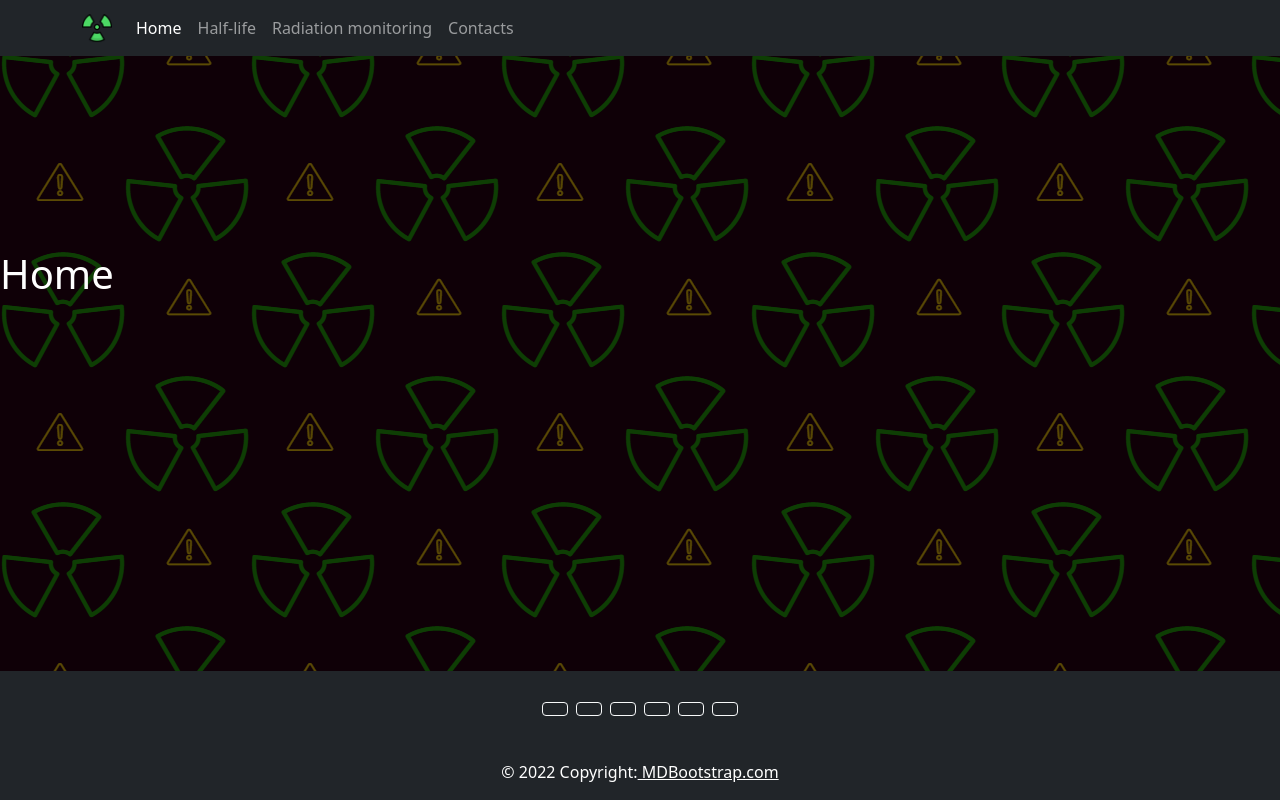
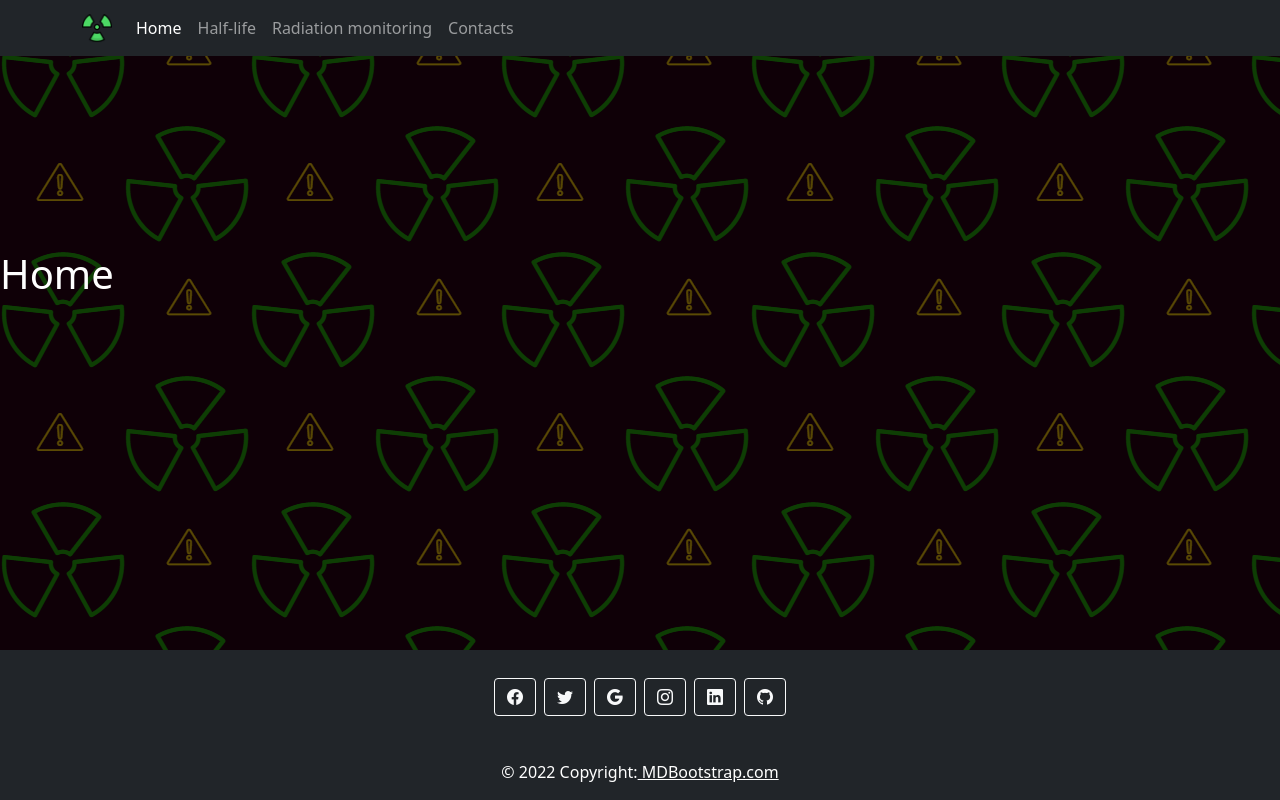
Before and after one commit to svoboda-core/Radioactivity, a React (Create React App) app: page / in a window 1280 px wide. Built offline with nearby package versions, Linux system fonts and the light colour scheme.

Commit message:
fix: display of social icons

```diff
--- a/package.json
+++ b/package.json
@@ -7,6 +7,7 @@
     "@testing-library/react": "^12.1.2",
     "@testing-library/user-event": "^13.5.0",
     "bootstrap": "^5.1.3",
+    "bootstrap-icons": "^1.8.1",
     "react": "^17.0.2",
     "react-bootstrap": "^2.1.2",
     "react-dom": "^17.0.2",
--- a/src/Components/Footer.js
+++ b/src/Components/Footer.js
@@ -1,5 +1,6 @@
 import React from "react";
 import { } from "react-bootstrap";
+
 
 const Footer = () => {
 	return (
@@ -9,23 +10,23 @@ const Footer = () => {
 				<section className="mb-4">
 					{/*  <!-- Facebook --> */}
 					<a className="btn btn-outline-light btn-floating m-1" href="#!" role="button"
-					><i className="fab fa-facebook-f"/></a>
+					><i class="bi bi-facebook"></i></a>
 
 					{/* <!-- Twitter --> */}
 					<a className="btn btn-outline-light btn-floating m-1" href="#!" role="button"
-					><i className="fab fa-twitter"/></a>
+					><i className="bi bi-twitter"/></a>
 
 					{/* <!-- Google --> */}
 					<a className="btn btn-outline-light btn-floating m-1" href="#!" role="button"
-					><i className="fab fa-google"/></a>
+					><i className="bi bi-google"/></a>
 
 					{/* <!-- Instagram --> */}
 					<a className="btn btn-outline-light btn-floating m-1" href="#!" role="button"
-					><i className="fab fa-instagram" /></a>
+					><i className="bi bi-instagram" /></a>
 
 					{/* <!-- Linkedin --> */}
 					<a className="btn btn-outline-light btn-floating m-1" href="#!" role="button"
-					><i className="fab fa-linkedin-in" /></a>
+					><i class="bi bi-linkedin" /></a>
 
 					{/* <!-- Github --> */}
 					<a className="btn btn-outline-light btn-floating m-1" href="#!" role="button"
--- a/src/index.js
+++ b/src/index.js
@@ -4,6 +4,7 @@ import { BrowserRouter } from 'react-router-dom';
 import './index.css';
 import App from './App';
 import reportWebVitals from './reportWebVitals';
+import "bootstrap-icons/font/bootstrap-icons.css";
 
 ReactDOM.render(
 	<React.StrictMode>
```
Also changed, not shown: 1 other file (tests, documents, lock files or other folders).
